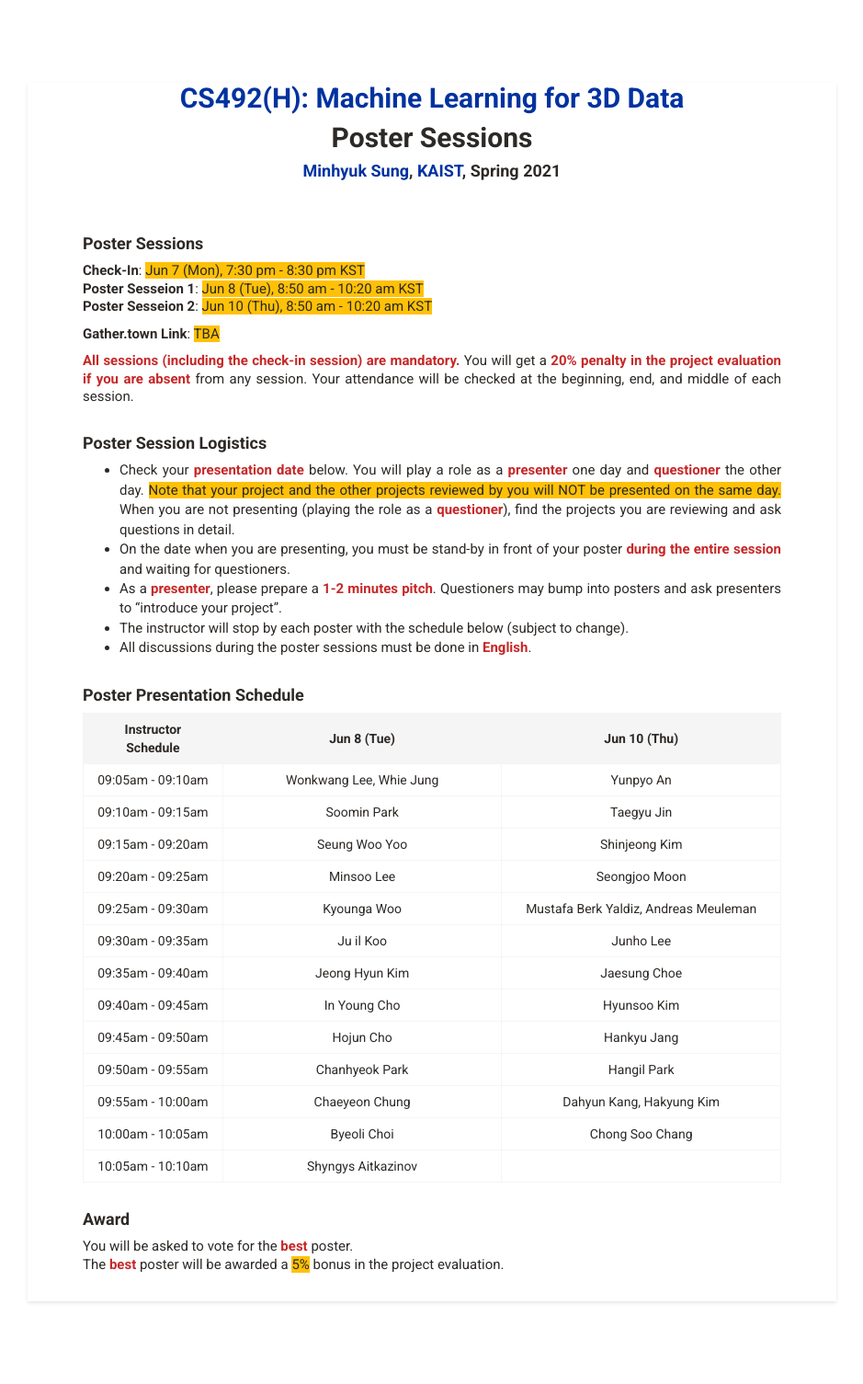
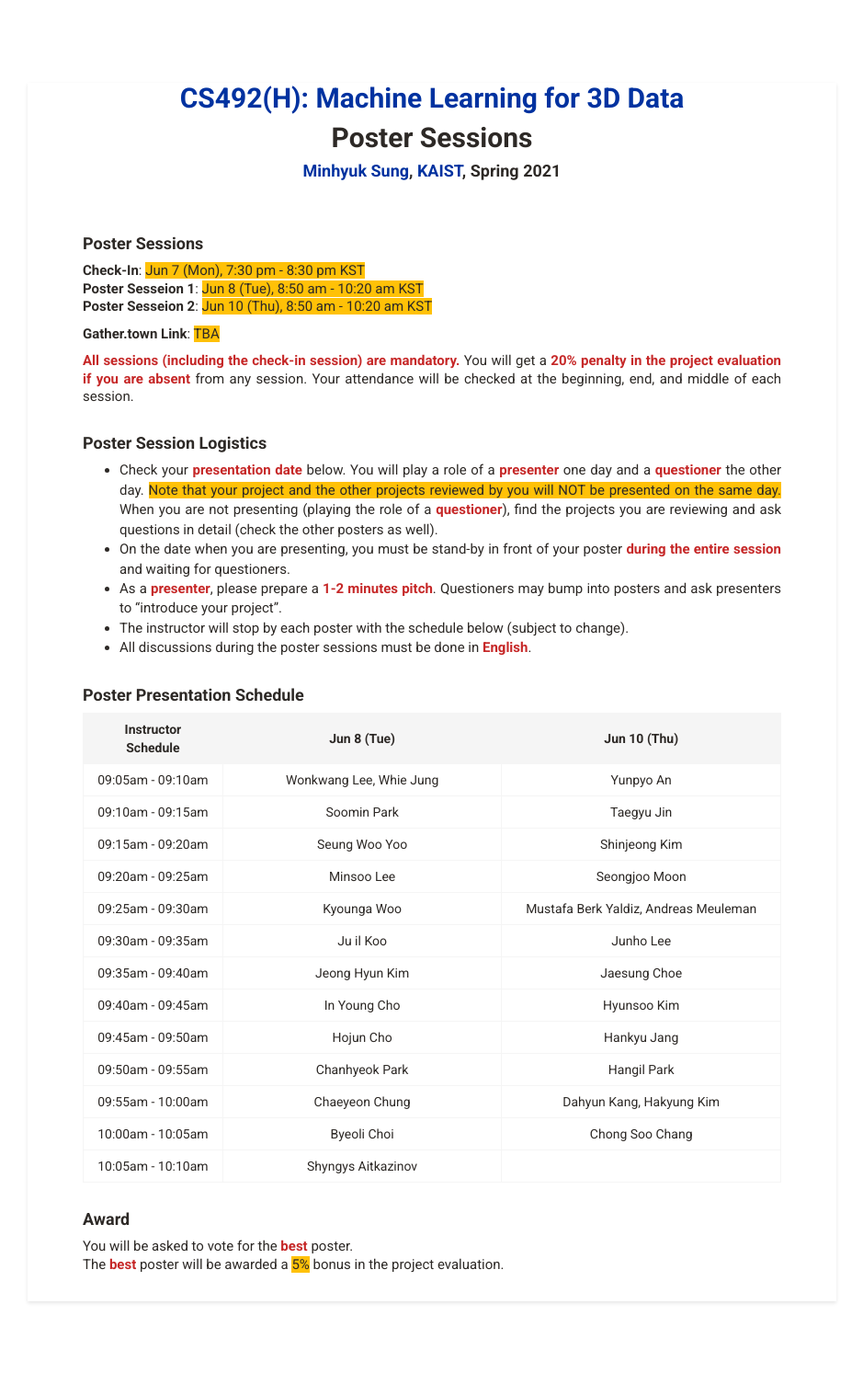
Before and after one commit to mhsung/mhsung.github.io, a Jekyll site: the page built from courses/kaist-cs492-3dml-2021-spring/_posts/2021-06-03-poster-sessions.md, in a window 1280 px wide. Shown: the whole page at 92% size, without its empty margins (170-1109 px from the left). Built offline with Jekyll 4.4.1, drawn with Linux system fonts in a browser that asks for light colours; our own code applies the rules of GitHub Pages for plain Markdown files.

Commit message:
Updated.

```diff
--- a/courses/kaist-cs492-3dml-2021-spring/_posts/2021-06-03-poster-sessions.md
+++ b/courses/kaist-cs492-3dml-2021-spring/_posts/2021-06-03-poster-sessions.md
@@ -39,7 +39,7 @@ You will get a *20% penalty in the project evaluation if you are absent* from an
 
 
 #### Poster Session Logistics
-- Check your *presentation date* below. You will play a role as a *presenter* one day and *questioner* the other day. <h>Note that your project and the other projects reviewed by you will NOT be presented on the same day.</h> When you are not presenting (playing the role as a *questioner*), find the projects you are reviewing and ask questions in detail.
+- Check your *presentation date* below. You will play a role of a *presenter* one day and a *questioner* the other day. <h>Note that your project and the other projects reviewed by you will NOT be presented on the same day.</h> When you are not presenting (playing the role of a *questioner*), find the projects you are reviewing and ask questions in detail (check the other posters as well).
 - On the date when you are presenting, you must be stand-by in front of your poster *during the entire session* and waiting for questioners.
 - As a *presenter*, please prepare a *1-2 minutes pitch*. Questioners may bump into posters and ask presenters to "introduce your project".
 - The instructor will stop by each poster with the schedule below (subject to change).
```
